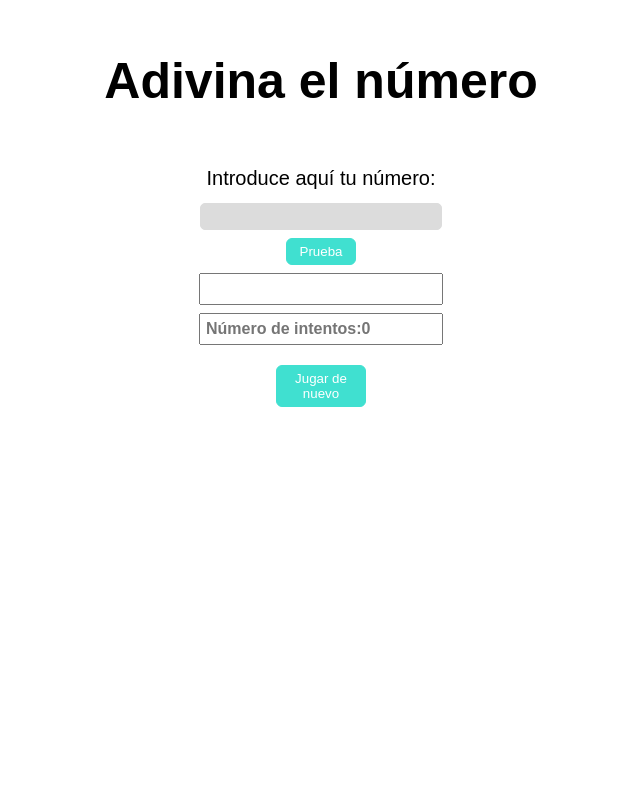
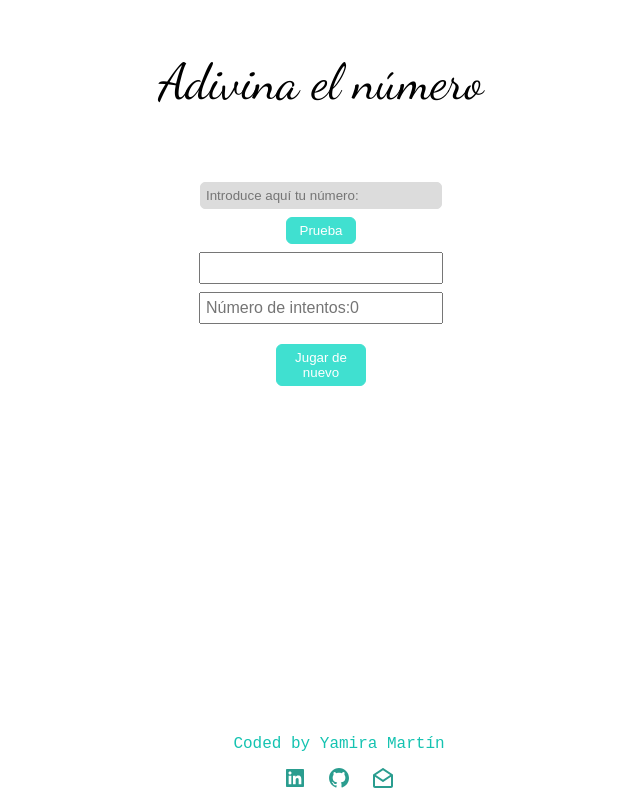
Before and after one commit to Adalab/modulo-2-evaluacion-intermedia-ymartinguzman, a plain HTML site: page index.html in a window 1280 px wide. Shown: the whole page, without its empty margins (319-959 px from the left). Drawn offline with Linux system fonts and the light colour scheme; a web font is replaced by a local one.

Commit message:
add footer and change letter style

```diff
--- a/index.html
+++ b/index.html
@@ -4,6 +4,12 @@
     <meta charset="UTF-8" />
     <meta name="viewport" content="width=device-width, initial-scale=1.0" />
     <link rel="icon" type="image/svg" href="./images/bx-question-mark.svg" />
+    <link rel="preconnect" href="https://fonts.gstatic.com" />
+    <link rel="preconnect" href="https://fonts.gstatic.com" />
+    <link
+      href="https://fonts.googleapis.com/css2?family=Dancing+Script&family=Truculenta:wght@100&display=swap"
+      rel="stylesheet"
+    />
     <link rel="stylesheet" href="./style/main.css" />
     <title>Adivina el número</title>
   </head>
@@ -11,12 +17,13 @@
     <main class="main">
       <h1 class="title">Adivina el número</h1>
       <form class="form">
-        <label for="number">Introduce aquí tu número:</label>
+        <label for="number"></label>
         <input
           type="text"
           title="Introduce un número"
           value=""
           class="write-num js__write-num"
+          placeholder="Introduce aquí tu número:"
           id="number"
         />
         <input
@@ -40,6 +47,38 @@
         <button class="newGame js__newGame">Jugar de nuevo</button>
       </form>
     </main>
+    <footer class="footer">
+      <p class="footer__line">Coded by Yamira Martín</p>
+      <div class="footer__container">
+        <a
+          href="https://www.linkedin.com/in/yamiramartinguzman/"
+          target="_blank"
+          class="footer__icons"
+          ></a>
+            <img
+              src="./images/linkedin.svg"
+              alt="Icono Linkedin"
+              title="Enlace a Linkedin de Yamira Martín"></a
+        >
+        <a
+          href="https://github.com/ymartinguzman"
+          target="_blank"
+          class="footer__icons"
+          >
+              <img
+                src="./images/github.svg"
+                alt="Icono Github"
+                title="Enlace a Github de Yamira Martín"></a>
+        <a
+          href="mailto:yamiramartinguzman@gmail.com"
+          target="_blank"
+          class="footer__icons"
+          >
+              <img
+                src="./images/envelope.svg"
+                alt="Icono email" title="Enlace a email de Yamira Martín"></a>
+      </div>
+    </footer>
     <script src="./js/main.js"></script>
   </body>
 </html>
--- a/style/main.css
+++ b/style/main.css
@@ -1,13 +1,16 @@
 * {
   padding: 5px;
   margin-top: 8px;
-  font-family: sans-serif;
 }
 .title {
   font-size: 50px;
   text-align: center;
+  font-family: 'Dancing Script', cursive;
+  font-weight: 100;
 }
 .form {
+  padding: 5px;
+  margin-top: 8px;
   font-size: 20px;
   display: flex;
   flex-direction: column;
@@ -31,6 +34,7 @@
   font-weight: 600;
   font-size: 16px;
   width: 230px;
+  font-weight: 200;
 }
 .newGame {
   width: 90px;
@@ -42,3 +46,22 @@
   text-align: center;
   margin-top: 20px;
 }
+.footer {
+  display: flex;
+  flex-direction: column;
+  align-items: center;
+  width: 100%;
+  position: absolute;
+  bottom: 0;
+  color: #15c3b1;
+  font-family: 'Courier New', Courier, monospace;
+  margin: 0;
+  padding: 0;
+}
+
+.footer__line,
+.footer__container,
+.footer__icons {
+  padding: 0;
+  margin: 0;
+}
```
Also changed, not shown: images/envelope.svg (added), images/github.svg (added), images/linkedin.svg (added).
